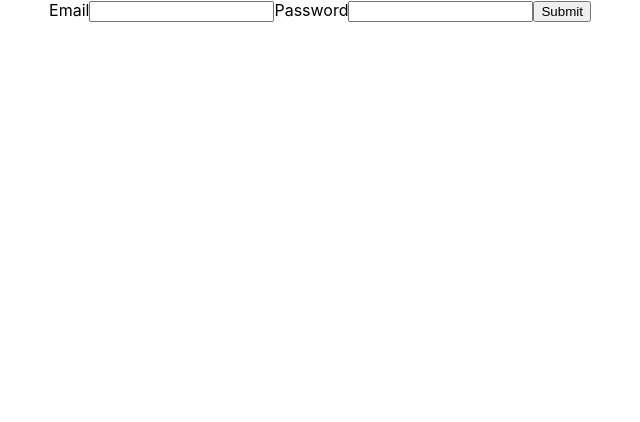
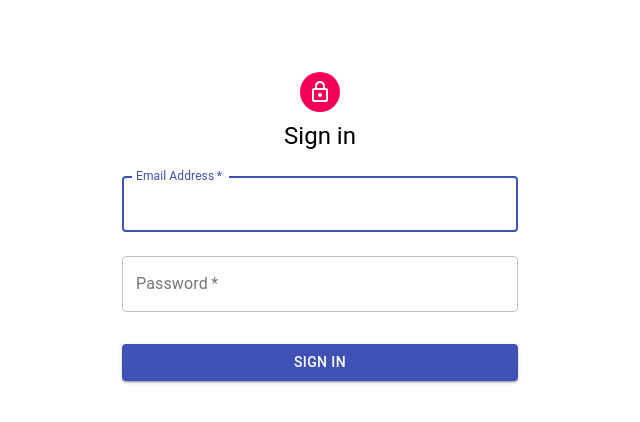
Before and after one commit to IlyaChernyaevDev/personal-account, a React (Create React App) app: page / in a window 1280 px wide. Shown: the top 422 px of the page, without its empty margins (320-960 px from the left). Built offline with nearby package versions, Linux system fonts and the light colour scheme.

Commit message:
Added styles for Login

```diff
--- a/src/App.js
+++ b/src/App.js
@@ -9,6 +9,7 @@ import {
   Switch,
 } from 'react-router-dom';
 import { getUsers } from './actions/userActions';
+import Container from '@material-ui/core/Container';
 
 function App() {
   const [currentUser, setCurrentUser] = useState({ authenticated: false });
@@ -46,7 +47,7 @@ function App() {
 
   return (
     <Router>
-      <div className='App'>
+      <Container component='main' maxWidth='xs'>
         <Switch>
           <Route exact path='/'>
             {currentUser.authenticated ? (
@@ -68,7 +69,7 @@ function App() {
             )}
           </Route>
         </Switch>
-      </div>
+      </Container>
     </Router>
   );
 }
--- a/src/componetns/Login/Login.js
+++ b/src/componetns/Login/Login.js
@@ -1,31 +1,88 @@
+import React from 'react';
+import Avatar from '@material-ui/core/Avatar';
+import Button from '@material-ui/core/Button';
+import TextField from '@material-ui/core/TextField';
+import LockOutlinedIcon from '@material-ui/icons/LockOutlined';
+import Typography from '@material-ui/core/Typography';
+import { makeStyles } from '@material-ui/core/styles';
+
+
+const useStyles = makeStyles((theme) => ({
+  paper: {
+    marginTop: theme.spacing(8),
+    display: 'flex',
+    flexDirection: 'column',
+    alignItems: 'center',
+  },
+  avatar: {
+    margin: theme.spacing(1),
+    backgroundColor: theme.palette.secondary.main,
+  },
+  form: {
+    width: '100%',
+    marginTop: theme.spacing(1),
+  },
+  submit: {
+    margin: theme.spacing(3, 0, 2),
+  },
+}));
+
 export const Login = ({ change, submit, email, password }) => {
+  const classes = useStyles();
   return (
-    <form>
-      <label>
-        Email
-        <input
+
+      <div className={classes.paper}>
+        <Avatar className={classes.avatar}>
+          <LockOutlinedIcon />
+        </Avatar>
+        <Typography component='h1' variant='h5'>
+          Sign in
+        </Typography>
+        <form className={classes.form} noValidate>
+          <TextField
+            variant='outlined'
+            margin='normal'
+            required
+            fullWidth
+            id='email'
+            label='Email Address'
+            name='email'
+            autoComplete='email'
+            autoFocus
             value={email}
             name='email'
             onChange={(event) => change(event.target.value, event.target.name)}
             type='text'
           />
-      </label>
-      <label>
-        Password
-        <input
+          <TextField
+            variant='outlined'
+            margin='normal'
+            required
+            fullWidth
+            name='password'
+            label='Password'
+            type='password'
+            id='password'
+            autoComplete='current-password'
             value={password}
             name='password'
             onChange={(event) => change(event.target.value, event.target.name)}
             type='text'
           />
-      </label>
-      <input
+          <Button
             type='submit'
-        value='Submit'
+            fullWidth
+            variant='contained'
+            color='primary'
+            className={classes.submit}
             onClick={(event) => {
               submit(event);
             }}
-      />
+          >
+            Sign In
+          </Button>
         </form>
+      </div>
+
   );
 };
```
Lines whose indentation alone changed are shown as unchanged.
